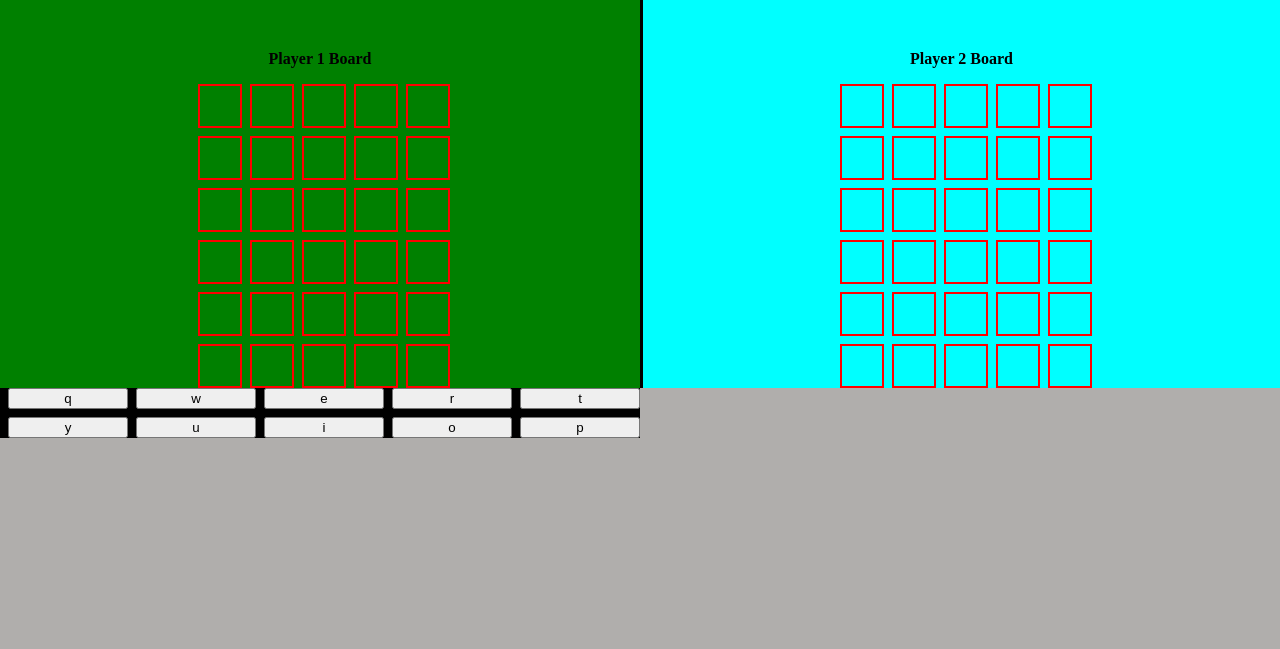
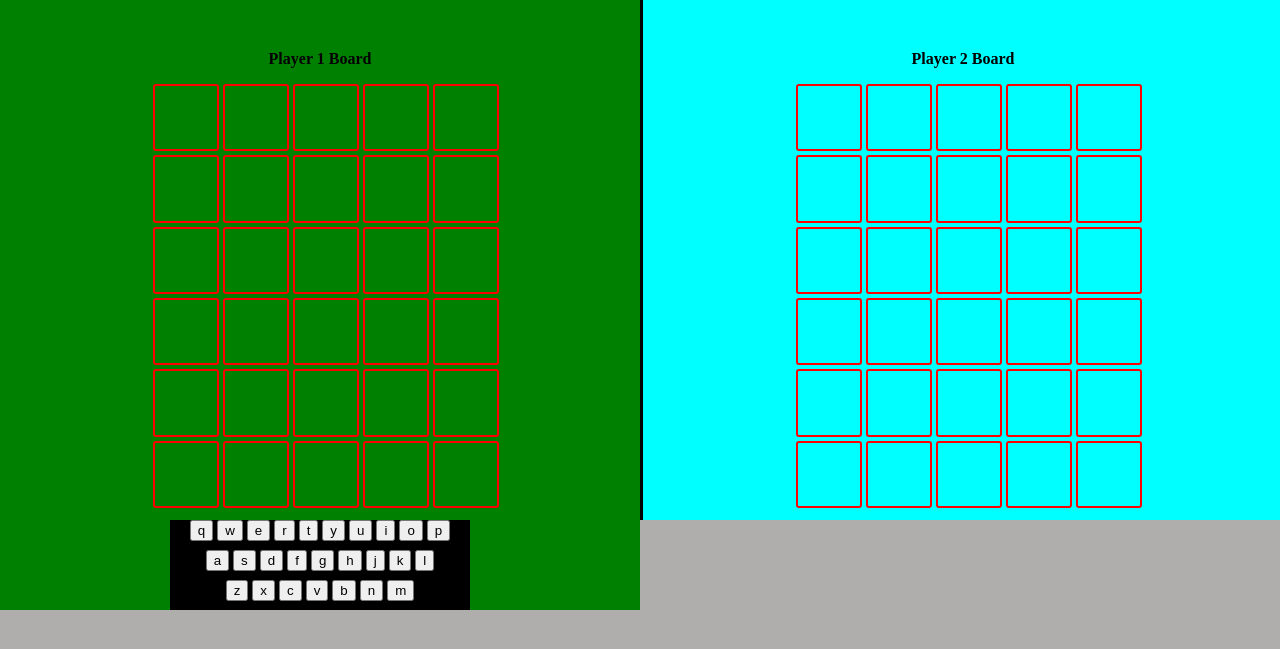
Before and after one commit to N00dles123/multi-wordle, a PHP site: page / in a window 1280 px wide. Shown: the part 32-681 px from the top of the page. Run offline with PHP 8.4, Linux system fonts and the light colour scheme.

Commit message:
Worked on keyboard and layout

```diff
--- a/css/style.css
+++ b/css/style.css
@@ -40,49 +40,51 @@ body{
 }
 
 #gamespace {
-  display: flex;
+  display: flex
   flex-direction: column;
-  justify-content: center;
-  align-items: center;
   padding: 0;
 }
 
 #game-container {
   display: grid;
   grid-template-columns: repeat(2, 50%);
-  flex-wrap: nowrap;
-  width: 100%;
-  min-width: 75%;
-  height: 100%;
+  align-items: baseline;
+  overflow: hidden;
 }
 
 .board-container {
-  display: grid;
-  flex-direction: row;
+  display: flex;
+  flex-direction: column;
   padding-top: 50px;
+  width: 100%;
+  height: 100%
   justify-content: center;
   align-items: center;
+  overflow: hidden;
 }
 
 .board-title {
     font-weight: bold;
 }
+
 #keyboard{
+  max-width: 100%;
   display: grid;
+  min-width:300px;
+  grid-template-rows: repeat(3, 30px);
   background-color: black;
-  vertical-align: bottom;
 }
+
 .board {
   display: grid;
   grid-template-rows: repeat(6, 1fr);
   grid-gap: .5em;
-  padding-top: 1em;
-  top:50%;
-  left: 50%;
-  overflow: hidden;
+  padding: 1em;
+  height: 420px;
+  width: 350px;
 }
 
-.row {
+.game-row {
   display: grid;
   grid-template-columns: repeat(5, 1fr);
   grid-gap: .5em;
@@ -90,9 +92,11 @@ body{
 }
 
 .guess-box {
+  display: inline-flex;
   border: 2px solid red;
-  width: 40px;
-  height: 40px;
+  border-radius: 3px;
+  width: 100%;
+  height: 100%;
 }
 
 .l-border {
--- a/index.html
+++ b/index.html
@@ -18,42 +18,123 @@
             <div id="player1-container" class="board-container board-l">
               <div class="board-title"> Player 1 Board </div>
               <div id="player1-board" class="board">
-                <div class="row">
+                <div class="game-row">
                   <div class="guess-box"></div>
                   <div class="guess-box"></div>
                   <div class="guess-box"></div>
                   <div class="guess-box"></div>
                   <div class="guess-box"></div>
                 </div>
-                <div class="row">
+                <div class="game-row">
                   <div class="guess-box"></div>
                   <div class="guess-box"></div>
                   <div class="guess-box"></div>
                   <div class="guess-box"></div>
                   <div class="guess-box"></div>
                 </div>
-                <div class="row">
+                <div class="game-row">
                   <div class="guess-box"></div>
                   <div class="guess-box"></div>
                   <div class="guess-box"></div>
                   <div class="guess-box"></div>
                   <div class="guess-box"></div>
                 </div>
-                <div class="row">
+                <div class="game-row">
                   <div class="guess-box"></div>
                   <div class="guess-box"></div>
                   <div class="guess-box"></div>
                   <div class="guess-box"></div>
                   <div class="guess-box"></div>
                 </div>
-                <div class="row">
+                <div class="game-row">
                   <div class="guess-box"></div>
                   <div class="guess-box"></div>
                   <div class="guess-box"></div>
                   <div class="guess-box"></div>
                   <div class="guess-box"></div>
                 </div>
+                <div class="game-row">
+                  <div class="guess-box"></div>
+                  <div class="guess-box"></div>
+                  <div class="guess-box"></div>
+                  <div class="guess-box"></div>
+                  <div class="guess-box"></div>
+                </div>
+              </div>
+              <div id = "keyboard">
                 <div class="row">
+                  <button data-key="q" class = "key">q</button>
+                  <button data-key="w" class = "key">w</button>
+                  <button data-key="e" class = "key">e</button>
+                  <button data-key="r" class = "key">r</button>
+                  <button data-key="t" class = "key">t</button>
+                  <button data-key="y" class = "key">y</button>
+                  <button data-key="u" class = "key">u</button>
+                  <button data-key="i" class = "key">i</button>
+                  <button data-key="o" class = "key">o</button>
+                  <button data-key="p" class = "key">p</button>
+                </div>
+                <div class = "row">
+                  <button data-key="q" class = "key">a</button>
+                  <button data-key="w" class = "key">s</button>
+                  <button data-key="e" class = "key">d</button>
+                  <button data-key="r" class = "key">f</button>
+                  <button data-key="t" class = "key">g</button>
+                  <button data-key="y" class = "key">h</button>
+                  <button data-key="u" class = "key">j</button>
+                  <button data-key="i" class = "key">k</button>
+                  <button data-key="o" class = "key">l</button>
+                </div>
+                <div class = "row">
+                  <button data-key="q" class = "key">z</button>
+                  <button data-key="w" class = "key">x</button>
+                  <button data-key="e" class = "key">c</button>
+                  <button data-key="r" class = "key">v</button>
+                  <button data-key="t" class = "key">b</button>
+                  <button data-key="y" class = "key">n</button>
+                  <button data-key="u" class = "key">m</button>
+                </div>
+              </div>
+            </div>
+            <div id="player2-container" class="board-container board-r l-border">
+              <div class="board-title"> Player 2 Board </div>
+              <div id="player2-board" class="board">
+                <div class="game-row">
+                  <div class="guess-box"></div>
+                  <div class="guess-box"></div>
+                  <div class="guess-box"></div>
+                  <div class="guess-box"></div>
+                  <div class="guess-box"></div>
+                </div>
+                <div class="game-row">
+                  <div class="guess-box"></div>
+                  <div class="guess-box"></div>
+                  <div class="guess-box"></div>
+                  <div class="guess-box"></div>
+                  <div class="guess-box"></div>
+                </div>
+                <div class="game-row">
+                  <div class="guess-box"></div>
+                  <div class="guess-box"></div>
+                  <div class="guess-box"></div>
+                  <div class="guess-box"></div>
+                  <div class="guess-box"></div>
+                </div>
+                <div class="game-row">
+                  <div class="guess-box"></div>
+                  <div class="guess-box"></div>
+                  <div class="guess-box"></div>
+                  <div class="guess-box"></div>
+                  <div class="guess-box"></div>
+                </div>
+                <div class="game-row">
+                  <div class="guess-box"></div>
+                  <div class="guess-box"></div>
+                  <div class="guess-box"></div>
+                  <div class="guess-box"></div>
+                  <div class="guess-box"></div>
+                </div>
+                <div class="game-row">
                   <div class="guess-box"></div>
                   <div class="guess-box"></div>
                   <div class="guess-box"></div>
@@ -62,67 +143,6 @@
                 </div>
               </div>
             </div>
-            <div id="player2-container" class="board-container board-r l-border">
-              <div class="board-title"> Player 2 Board </div>
-              <div id="player2-board" class="board">
-                <div class="row">
-                  <div class="guess-box"></div>
-                  <div class="guess-box"></div>
-                  <div class="guess-box"></div>
-                  <div class="guess-box"></div>
-                  <div class="guess-box"></div>
-                </div>
-                <div class="row">
-                  <div class="guess-box"></div>
-                  <div class="guess-box"></div>
-                  <div class="guess-box"></div>
-                  <div class="guess-box"></div>
-                  <div class="guess-box"></div>
-                </div>
-                <div class="row">
-                  <div class="guess-box"></div>
-                  <div class="guess-box"></div>
-                  <div class="guess-box"></div>
-                  <div class="guess-box"></div>
-                  <div class="guess-box"></div>
-                </div>
-                <div class="row">
-                  <div class="guess-box"></div>
-                  <div class="guess-box"></div>
-                  <div class="guess-box"></div>
-                  <div class="guess-box"></div>
-                  <div class="guess-box"></div>
-                </div>
-                <div class="row">
-                  <div class="guess-box"></div>
-                  <div class="guess-box"></div>
-                  <div class="guess-box"></div>
-                  <div class="guess-box"></div>
-                  <div class="guess-box"></div>
-                </div>
-                <div class="row">
-                  <div class="guess-box"></div>
-                  <div class="guess-box"></div>
-                  <div class="guess-box"></div>
-                  <div class="guess-box"></div>
-                  <div class="guess-box"></div>
-                </div>
-              </div>
-            </div>
-            <div id = "keyboard">
-              <div class="row">
-                <button data-key="q">q</button>
-                <button data-key="w">w</button>
-                <button data-key="e">e</button>
-                <button data-key="r">r</button>
-                <button data-key="t">t</button>
-                <button data-key="y">y</button>
-                <button data-key="u">u</button>
-                <button data-key="i">i</button>
-                <button data-key="o">o</button>
-                <button data-key="p">p</button>
-              </div>
-            </div>
         </div>
       </div>
     </body>
```
